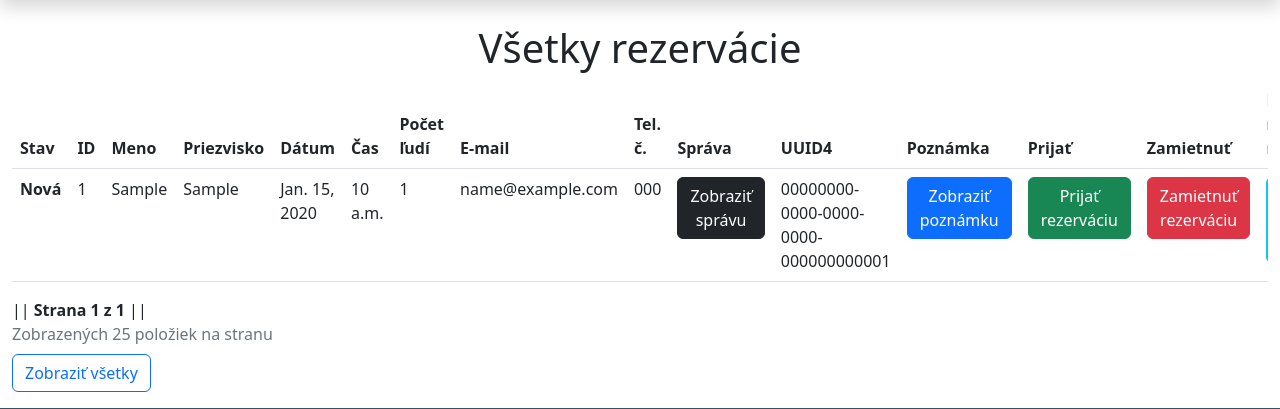
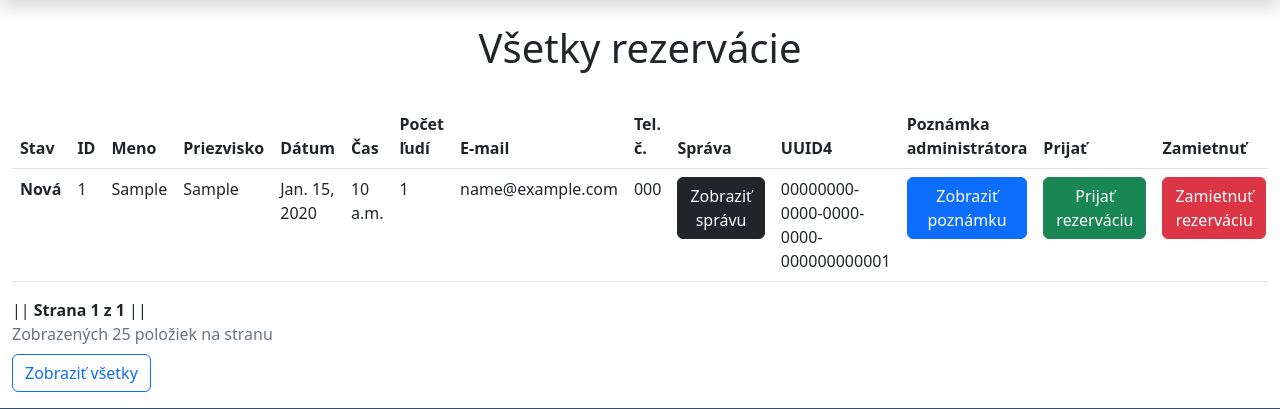
Before and after one commit to neisor/table-reservation-lobbybar, a Django app: page /all in a window 1280 px wide. Shown: the part 56-465 px from the top of the page. Run offline with Django 4.2, Linux system fonts and the light colour scheme; a user stored in the database is signed in; tables that the repository leaves empty hold one stand-in row (values such as "Sample post").

Commit message:
feat: change name of the column Poznamka to Poznamka administratora in all_reservations template

```diff
--- a/table_reservation/reservations/templates/reservations/all_reservations.html
+++ b/table_reservation/reservations/templates/reservations/all_reservations.html
@@ -18,7 +18,7 @@
                       <th>Tel. č.</th>
                       <th>Správa</th>
                       <th>UUID4</th>
-                      <th>Poznámka</th>
+                      <th>Poznámka administrátora</th>
                       <th>Prijať</th>
                       <th>Zamietnuť</th>
                       <th>Potvrdiť e-mail rezervácie</th>
```
